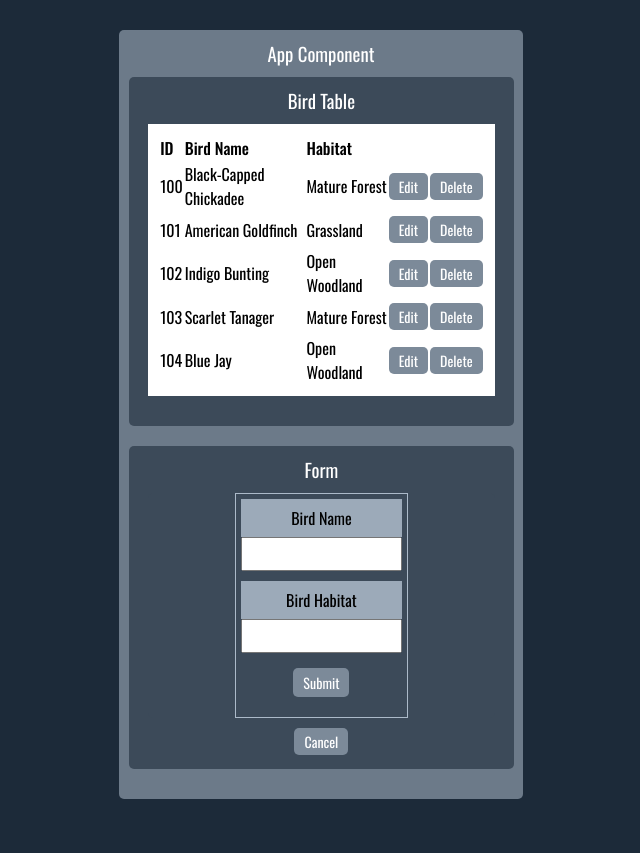
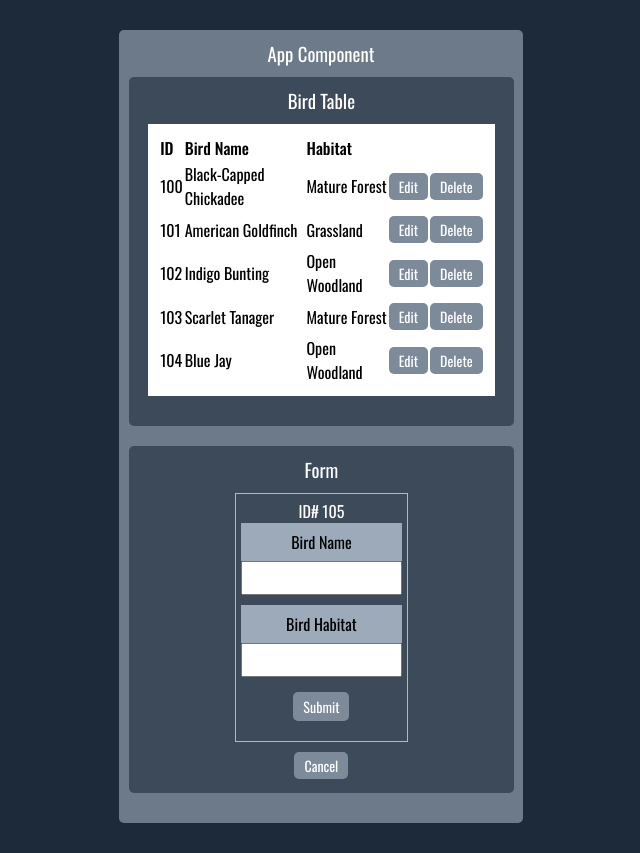
Before and after one commit to giacomo9999/React-CRUD-Paradigm-190723, a React (Create React App) app: page / in a window 1280 px wide. Both pictures are taken after a click on the button "Add New Bird". Shown: the whole page, without its empty margins (319-959 px from the left). Before the commit the page ends 829 px from the top, so only its background shows below. Built offline with nearby package versions, Linux system fonts and the light colour scheme.

Commit message:
Moving forward with update fucntionality.

```diff
--- a/src/App.js
+++ b/src/App.js
@@ -1,6 +1,5 @@
 import React, { Component } from "react";
 import Table from "./Table";
-import Form from "./Form";
 import ToggleableForm from "./ToggleableForm";
 import "./App.css";
 
@@ -33,8 +32,16 @@ class App extends Component {
         birdHabitat: "Open Woodland"
       }
     ],
+
     nextId: 105,
-    formOpen: false
+    formOpen: false,
+    isEdit: false,
+
+    editData: {
+      birdId: -999,
+      birdName: "",
+      birdHabitat: ""
+    }
   };
 
   handleDelete = id => {
@@ -47,11 +54,21 @@ class App extends Component {
     let birdToEdit = this.state.birds.filter(entry => entry.birdId === id);
     console.log("Editing bird ID#" + id);
     this.setState({
-      formOpen: true
+      formOpen: true,
+      isEdit: true,
+      editData: {
+        birdId: birdToEdit[0].birdId,
+        birdName: birdToEdit[0].birdName,
+        birdHabitat: birdToEdit[0].birdHabitat
+      }
     });
   };
 
-  handleSubmit = dataFromForm => {
+  handleUpdateSubmit() {
+    console.log("Handling update submission...");
+  }
+
+  handleCreateSubmit = dataFromForm => {
     console.log("Submitting new bird..." + dataFromForm);
     this.setState({
       birds: [...this.state.birds, dataFromForm],
@@ -61,12 +78,12 @@ class App extends Component {
     console.log(this.state);
   };
 
-  openForm = () => {
+  handleOpenForm = () => {
     console.log("Opening form...");
     this.setState({ formOpen: true });
   };
 
-  closeForm = () => {
+  handleCloseForm = () => {
     console.log("Closing form...");
     this.setState({ formOpen: false });
   };
@@ -81,11 +98,13 @@ class App extends Component {
           handleEdit={this.handleEdit}
         />
         <ToggleableForm
-          handleSubmit={this.handleSubmit}
-          openForm={this.openForm}
-          closeForm={this.closeForm}
+          handleCreateSubmit={this.handleCreateSubmit}
+          handleOpenForm={this.handleOpenForm}
+          handleCloseForm={this.handleCloseForm}
           isFormOpen={this.state.formOpen}
           nextId={this.state.nextId}
+          isEdit={this.state.isEdit}
+          birdData={this.state.editData}
         />
       </div>
     );
--- a/src/Form.js
+++ b/src/Form.js
@@ -6,6 +6,17 @@ class Form extends Component {
     birdName: "",
     birdHabitat: ""
   };
+
+  componentDidMount() {
+    if (this.props.isEdit) {
+      console.log("Editing mode...");
+      this.setState({
+        birdId: this.props.birdData.birdId,
+        birdName: this.props.birdData.birdName,
+        birdHabitat: this.props.birdData.birdHabitat
+      });
+    }
+  }
 
   handleChange = e => {
     this.setState({ [e.target.name]: e.target.value });
@@ -20,15 +31,17 @@ class Form extends Component {
     };
 
     console.log("Handling Submit...");
-    this.props.handleSubmit(this.state);
+    this.props.handleCreateSubmit(this.state);
     this.setState(initialState);
     e.preventDefault();
   };
 
   render() {
+    console.log("Form Props...",this.props);
     return (
       <div className="container-inner-tight">
         <form className="h-form">
+          <h4>{`ID# ${this.state.birdId}`}</h4>
           <label className="h-label">Bird Name</label>
           <input
             className="h-input"
--- a/src/ToggleableForm.js
+++ b/src/ToggleableForm.js
@@ -9,13 +9,15 @@ class ToggleableForm extends Component {
           <div>
             <h3>Form</h3>
             <Form
-              handleSubmit={this.props.handleSubmit}
+              handleCreateSubmit={this.props.handleCreateSubmit}
               nextId={this.props.nextId}
+              birdData={this.props.birdData}
+              isEdit={this.props.isEdit}
             />
-            <button onClick={this.props.closeForm}>Cancel</button>
+            <button onClick={this.props.handleCloseForm}>Cancel</button>
           </div>
         ) : (
-          <button onClick={this.props.openForm}>Add New Bird</button>
+          <button onClick={this.props.handleOpenForm}>Add New Bird</button>
         )}
       </div>
     );
```
